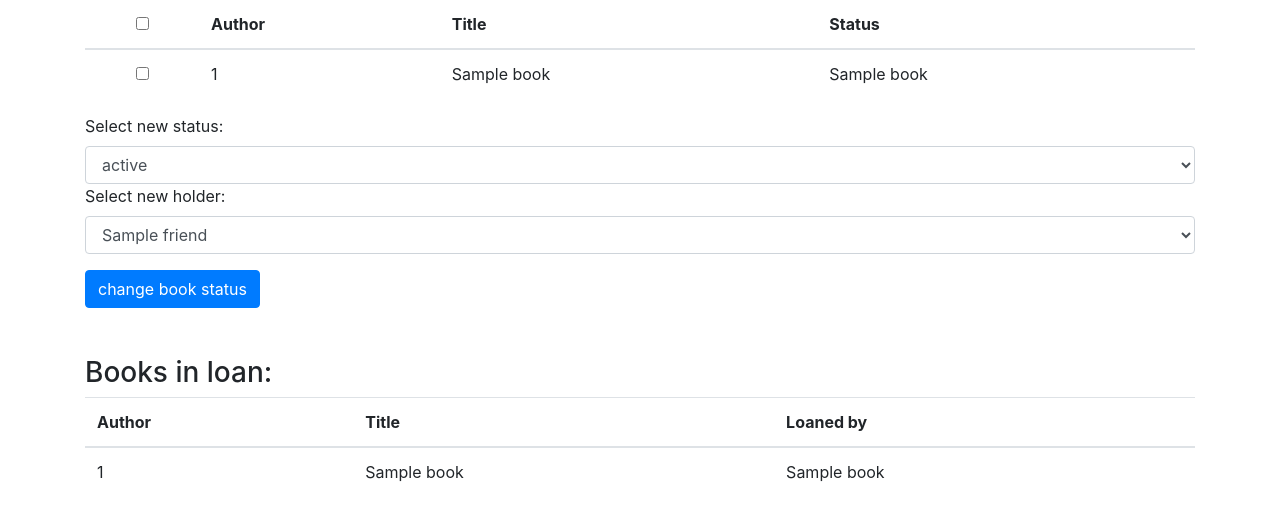
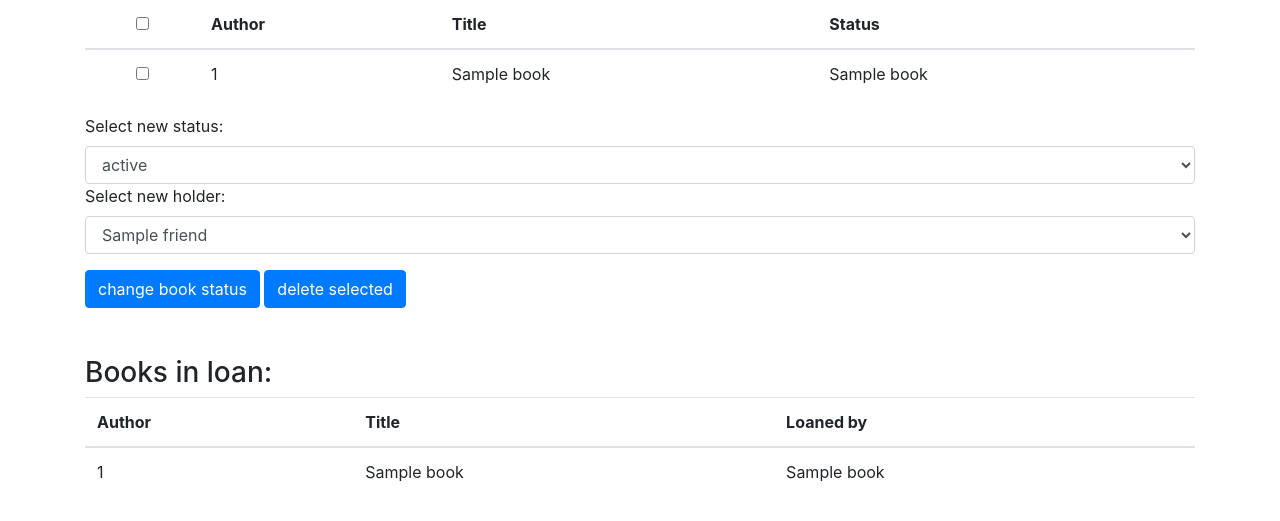
Before and after one commit to MyVeli/bookkeeping, a Flask app: template templates/edit_book_statuses.html in a window 1280 px wide. Shown: the part 161-682 px from the top of the page. Run offline with Flask 2, Linux system fonts and the light colour scheme; the template is opened without the code that fills it: most values are stand-ins (such as "Sample title", 1, 10 or a date in 2020); some libraries are stand-ins or nearby versions.

Commit message:
deleting books is now possible.

```diff
--- a/app.py
+++ b/app.py
@@ -7,7 +7,7 @@ from src.user_management.login import handle_login
 from src.user_management.add_user import handle_registration
 from src.services.helper_functions import get_statuses, check_login
 from src.services.book_management import add_book, add_title, add_status,\
-    get_books_for_user_and_status, change_book_status, change_book_holder
+    get_books_for_user_and_status, change_book_status, change_book_holder, delete_book
 from src.services.friend_management import add_friend, get_friends
 from src.services.exceptions import UsernameInUse, EmptyPassword, EmptyInput,\
     DatabaseException, CredentialError, LongInput, AlreadyExistsException
@@ -133,11 +133,17 @@ def _add_status():
 @app.route("/change_status",methods=["POST"])
 def change_status():
     if not check_login(session): return redirect("/login")
-    try:
-        change_book_status(db,session.get("username"),request.form,request.form["status"])
-        change_book_holder(db,session.get("username"),request.form,request.form["friend"])
-    except Exception as e:
-        flash(str(e))
+    if request.form["action"] == "change":
+        try:
+            change_book_status(db,session.get("username"),request.form,request.form["status"])
+            change_book_holder(db,session.get("username"),request.form,request.form["friend"])
+        except Exception as e:
+            flash(str(e))
+    elif request.form["action"] == "delete":
+        try:
+            delete_book(db,session.get("username"),request.form)
+        except Exception as e:
+            flash(str(e))
     return redirect("/")
 
 @app.route("/friends")
--- a/templates/edit_book_statuses.html
+++ b/templates/edit_book_statuses.html
@@ -64,7 +64,10 @@
                                 {% endfor %}
                             </select>
                         </div>
-                        <button type="submit" class="btn btn-primary">change book status</button>
+                        <button type="submit" class="btn btn-primary" name="action" value="change">
+                            change book status</button>
+                        <button type="submit" class="btn btn-primary" name="action" value="delete">
+                            delete selected</button>
                     </form>
                     {% with errors = get_flashed_messages() %}
                         {% for error in errors %}
```
Also changed, not shown: src/services/book_management.py (+15 -0 lines).
